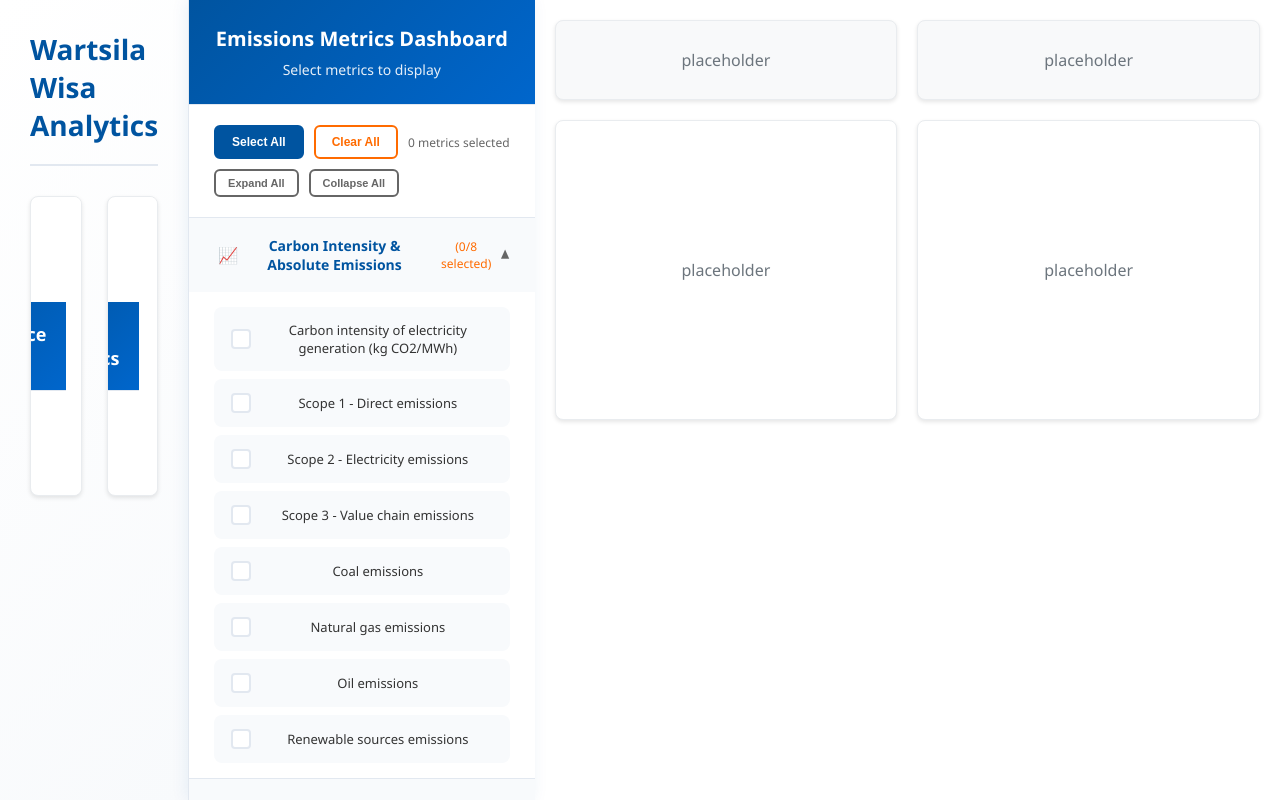
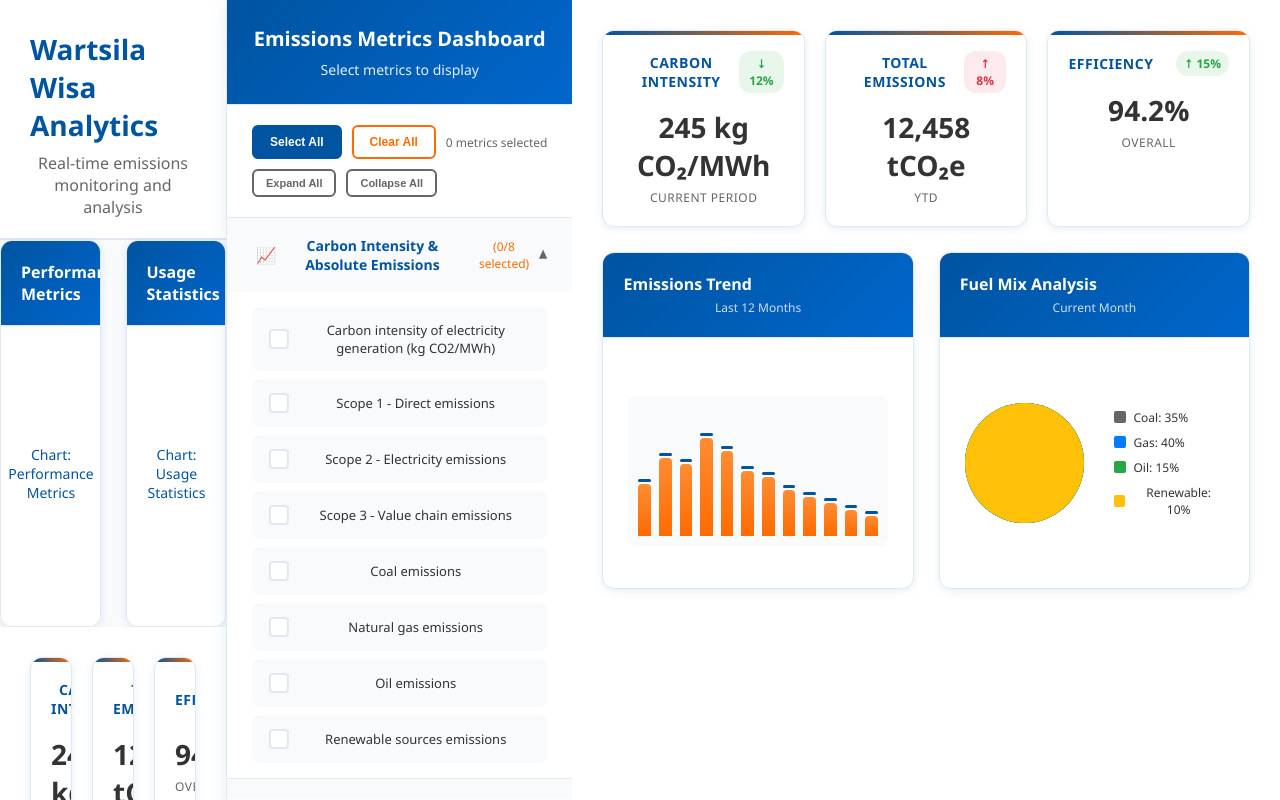
Before and after one commit to JMTI10/wartsila_wisa, a React (Create React App) app: page / in a window 1280 px wide. Shown: the top 800 px of the page. Built offline with nearby package versions, Linux system fonts and the light colour scheme.

Commit message:
Changes to be committed: 	modified:   src/components/DataDisplay.css 	modified:   src/components/DataDisplay.js 	modified:   src/components/MainChart.css 	modified:   src/components/MainChart.js

```diff
--- a/src/components/DataDisplay.css
+++ b/src/components/DataDisplay.css
@@ -1,87 +1,289 @@
 .data-display {
   display: flex;
   flex-direction: column;
-  gap: 20px;
-  padding: 20px;
+  gap: 25px;
+  padding: 30px;
   width: 100%;
-  max-width: 1200px;
+  max-width: 1400px;
   margin: 0 auto;
+  background: var(--wartsila-white);
 }
 
 /* Top row styles for numerical metrics */
 .metrics-row {
-  display: flex;
+  display: grid;
+  grid-template-columns: repeat(3, 1fr);
   gap: 20px;
-  justify-content: space-between;
 }
 
-.metric-container {
-  flex: 1;
-  background-color: #f8f9fa;
-  border: 1px solid #e9ecef;
-  border-radius: 8px;
-  padding: 15px;
-  height: 80px;
-  display: flex;
-  align-items: center;
-  justify-content: center;
-  box-shadow: 0 2px 4px rgba(0, 0, 0, 0.1);
-  transition: box-shadow 0.3s ease;
+.metric-card {
+  background: var(--wartsila-white);
+  border: 1px solid var(--border-light);
+  border-radius: 12px;
+  padding: 20px;
+  box-shadow: 0 2px 8px rgba(0, 84, 160, 0.1);
+  transition: all 0.3s ease;
+  position: relative;
+  overflow: hidden;
 }
 
-.metric-container:hover {
-  box-shadow: 0 4px 8px rgba(0, 0, 0, 0.15);
+.metric-card::before {
+  content: '';
+  position: absolute;
+  top: 0;
+  left: 0;
+  right: 0;
+  height: 4px;
+  background: linear-gradient(90deg, var(--wartsila-blue) 0%, var(--wartsila-orange) 100%);
+}
+
+.metric-card:hover {
+  transform: translateY(-2px);
+  box-shadow: 0 4px 16px rgba(0, 84, 160, 0.15);
+}
+
+.metric-header {
+  display: flex;
+  justify-content: space-between;
+  align-items: center;
+  margin-bottom: 15px;
+}
+
+.metric-header h3 {
+  margin: 0;
+  color: var(--wartsila-blue);
+  font-size: 14px;
+  font-weight: 600;
+  text-transform: uppercase;
+  letter-spacing: 0.5px;
+}
+
+.metric-trend {
+  font-size: 12px;
+  font-weight: 600;
+  padding: 4px 8px;
+  border-radius: 12px;
+}
+
+.metric-trend.positive {
+  background: rgba(40, 167, 69, 0.1);
+  color: #28a745;
+}
+
+.metric-trend.negative {
+  background: rgba(220, 53, 69, 0.1);
+  color: #dc3545;
+}
+
+.metric-value {
+  font-size: 28px;
+  font-weight: 700;
+  color: var(--text-dark);
+  margin-bottom: 5px;
+  text-align: center;
+}
+
+.metric-subtitle {
+  font-size: 12px;
+  color: var(--text-light);
+  text-align: center;
+  text-transform: uppercase;
+  letter-spacing: 0.5px;
 }
 
 /* Bottom row styles for charts */
 .charts-row {
-  display: flex;
-  gap: 20px;
-  justify-content: space-between;
+  display: grid;
+  grid-template-columns: repeat(2, 1fr);
+  gap: 25px;
 }
 
-.chart-container {
-  flex: 1;
-  background-color: #ffffff;
-  border: 1px solid #e9ecef;
-  border-radius: 8px;
+.chart-card {
+  background: var(--wartsila-white);
+  border: 1px solid var(--border-light);
+  border-radius: 12px;
+  padding: 0;
+  box-shadow: 0 2px 8px rgba(0, 84, 160, 0.1);
+  transition: all 0.3s ease;
+  overflow: hidden;
+}
+
+.chart-card:hover {
+  transform: translateY(-2px);
+  box-shadow: 0 4px 16px rgba(0, 84, 160, 0.15);
+}
+
+.chart-header {
   padding: 20px;
-  height: 300px;
+  background: linear-gradient(135deg, var(--wartsila-blue) 0%, #0066cc 100%);
+  border-bottom: 1px solid var(--border-light);
+}
+
+.chart-header h3 {
+  margin: 0;
+  color: var(--wartsila-white);
+  font-size: 16px;
+  font-weight: 600;
+}
+
+.chart-period {
+  font-size: 12px;
+  color: rgba(255, 255, 255, 0.8);
+  margin-top: 5px;
+}
+
+.chart-placeholder {
+  padding: 25px;
+  height: 250px;
   display: flex;
   align-items: center;
   justify-content: center;
-  box-shadow: 0 2px 4px rgba(0, 0, 0, 0.1);
-  transition: box-shadow 0.3s ease;
 }
 
-.chart-container:hover {
-  box-shadow: 0 4px 8px rgba(0, 0, 0, 0.15);
+/* Graph styles matching ChartContainer */
+.placeholder-graph {
+  display: flex;
+  align-items: flex-end;
+  justify-content: center;
+  gap: 8px;
+  height: 150px;
+  width: 100%;
 }
 
-/* Placeholder text styling */
-.placeholder-text {
-  color: #6c757d;
-  font-size: 16px;
-  font-weight: 500;
-  text-align: center;
+.graph-bar {
+  width: 30px;
+  background: linear-gradient(to top, var(--wartsila-orange) 0%, #ff8c33 100%);
+  border-radius: 4px 4px 0 0;
+  min-height: 10px;
+  transition: all 0.3s ease;
+  position: relative;
 }
 
+.graph-bar:hover {
+  transform: scaleY(1.1);
+  background: linear-gradient(to top, var(--wartsila-orange) 0%, #ff9d4d 100%);
+}
+
+.graph-bar::after {
+  content: '';
+  position: absolute;
+  top: -5px;
+  left: 0;
+  right: 0;
+  height: 3px;
+  background: var(--wartsila-blue);
+  border-radius: 2px;
+}
+
+/* Pie chart placeholder */
+.pie-chart-placeholder {
+  width: 120px;
+  height: 120px;
+  border-radius: 50%;
+  background: conic-gradient(
+    #666 0% 35%,
+    #007bff 35% 75%,
+    #28a745 75% 90%,
+    #ffc107 90% 100%
+  );
+  margin-right: 30px;
+  position: relative;
+}
+
+.pie-segment {
+  position: absolute;
+  width: 100%;
+  height: 100%;
+  border-radius: 50%;
+}
+
+.coal { background: conic-gradient(#666 0% 35%); }
+.gas { background: conic-gradient(#007bff 35% 75%); }
+.oil { background: conic-gradient(#28a745 75% 90%); }
+.renewable { background: conic-gradient(#ffc107 90% 100%); }
+
+.pie-legend {
+  display: flex;
+  flex-direction: column;
+  gap: 8px;
+}
+
+.legend-item {
+  display: flex;
+  align-items: center;
+  gap: 8px;
+  font-size: 12px;
+  color: var(--text-dark);
+}
+
+.legend-color {
+  width: 12px;
+  height: 12px;
+  border-radius: 2px;
+}
+
+.legend-color.coal { background: #666; }
+.legend-color.gas { background: #007bff; }
+.legend-color.oil { background: #28a745; }
+.legend-color.renewable { background: #ffc107; }
+
 /* Responsive design */
-@media (max-width: 768px) {
-  .metrics-row,
-  .charts-row {
-    flex-direction: column;
+@media (max-width: 1024px) {
+  .metrics-row {
+    grid-template-columns: repeat(2, 1fr);
   }
 
-  .metric-container {
-    height: 60px;
+  .charts-row {
+    grid-template-columns: 1fr;
+  }
+}
+
+@media (max-width: 768px) {
+  .data-display {
+    padding: 20px;
+    gap: 20px;
   }
 
-  .chart-container {
-    height: 250px;
+  .metrics-row {
+    grid-template-columns: 1fr;
+    gap: 15px;
   }
 
-  .data-display {
+  .metric-card {
     padding: 15px;
   }
+
+  .metric-value {
+    font-size: 24px;
+  }
+
+  .chart-placeholder {
+    padding: 20px;
+    height: 200px;
+  }
+
+  .pie-chart-placeholder {
+    width: 100px;
+    height: 100px;
+    margin-right: 20px;
+  }
 }
+
+@media (max-width: 480px) {
+  .chart-placeholder {
+    flex-direction: column;
+    gap: 15px;
+    text-align: center;
+  }
+
+  .pie-chart-placeholder {
+    margin-right: 0;
+    margin-bottom: 15px;
+  }
+
+  .pie-legend {
+    flex-direction: row;
+    flex-wrap: wrap;
+    justify-content: center;
+  }
+}
--- a/src/components/DataDisplay.js
+++ b/src/components/DataDisplay.js
@@ -6,21 +6,90 @@
     <div className="data-display">
       {/* Top row - Small containers for numerical values */}
       <div className="metrics-row">
-        <div className="metric-container">
-          <span className="placeholder-text">placeholder</span>
+        <div className="metric-card">
+          <div className="metric-header">
+            <h3>Carbon Intensity</h3>
+            <span className="metric-trend positive">↓ 12%</span>
+          </div>
+          <div className="metric-value">245 kg CO₂/MWh</div>
+          <div className="metric-subtitle">Current Period</div>
         </div>
-        <div className="metric-container">
-          <span className="placeholder-text">placeholder</span>
+
+        <div className="metric-card">
+          <div className="metric-header">
+            <h3>Total Emissions</h3>
+            <span className="metric-trend negative">↑ 8%</span>
+          </div>
+          <div className="metric-value">12,458 tCO₂e</div>
+          <div className="metric-subtitle">YTD</div>
+        </div>
+
+        <div className="metric-card">
+          <div className="metric-header">
+            <h3>Efficiency</h3>
+            <span className="metric-trend positive">↑ 15%</span>
+          </div>
+          <div className="metric-value">94.2%</div>
+          <div className="metric-subtitle">Overall</div>
         </div>
       </div>
 
       {/* Bottom row - Larger containers for charts */}
       <div className="charts-row">
-        <div className="chart-container">
-          <span className="placeholder-text">placeholder</span>
+        <div className="chart-card">
+          <div className="chart-header">
+            <h3>Emissions Trend</h3>
+            <span className="chart-period">Last 12 Months</span>
+          </div>
+          <div className="chart-placeholder">
+            <div className="placeholder-graph">
+              <div className="graph-bar" style={{height: '40%'}}></div>
+              <div className="graph-bar" style={{height: '60%'}}></div>
+              <div className="graph-bar" style={{height: '55%'}}></div>
+              <div className="graph-bar" style={{height: '75%'}}></div>
+              <div className="graph-bar" style={{height: '65%'}}></div>
+              <div className="graph-bar" style={{height: '50%'}}></div>
+              <div className="graph-bar" style={{height: '45%'}}></div>
+              <div className="graph-bar" style={{height: '35%'}}></div>
+              <div className="graph-bar" style={{height: '30%'}}></div>
+              <div className="graph-bar" style={{height: '25%'}}></div>
+              <div className="graph-bar" style={{height: '20%'}}></div>
+              <div className="graph-bar" style={{height: '15%'}}></div>
+            </div>
+          </div>
         </div>
-        <div className="chart-container">
-          <span className="placeholder-text">placeholder</span>
+
+        <div className="chart-card">
+          <div className="chart-header">
+            <h3>Fuel Mix Analysis</h3>
+            <span className="chart-period">Current Month</span>
+          </div>
+          <div className="chart-placeholder">
+            <div className="pie-chart-placeholder">
+              <div className="pie-segment coal"></div>
+              <div className="pie-segment gas"></div>
+              <div className="pie-segment oil"></div>
+              <div className="pie-segment renewable"></div>
+            </div>
+            <div className="pie-legend">
+              <div className="legend-item">
+                <span className="legend-color coal"></span>
+                <span>Coal: 35%</span>
+              </div>
+              <div className="legend-item">
+                <span className="legend-color gas"></span>
+                <span>Gas: 40%</span>
+              </div>
+              <div className="legend-item">
+                <span className="legend-color oil"></span>
+                <span>Oil: 15%</span>
+              </div>
+              <div className="legend-item">
+                <span className="legend-color renewable"></span>
+                <span>Renewable: 10%</span>
+              </div>
+            </div>
+          </div>
         </div>
       </div>
     </div>
--- a/src/components/MainChart.css
+++ b/src/components/MainChart.css
@@ -1,14 +1,15 @@
 .main-chart-component {
   flex: 1;
-  padding: 30px;
-  background: var(--wartsila-white);
-  background: linear-gradient(135deg, var(--wartsila-white) 0%, var(--background-light) 100%);
+  background: var(--background-light);
+  display: flex;
+  flex-direction: column;
 }
 
 .main-chart-header {
-  margin-bottom: 30px;
-  padding-bottom: 20px;
+  padding: 30px 30px 20px 30px;
+  background: var(--wartsila-white);
   border-bottom: 2px solid var(--border-light);
+  margin-bottom: 0;
 }
 
 .main-chart-header h1 {
@@ -17,6 +18,19 @@
   font-size: 28px;
   font-weight: 600;
   text-align: left;
+}
+
+.main-chart-header p {
+  margin: 8px 0 0 0;
+  color: var(--text-light);
+  font-size: 16px;
+  font-weight: 400;
+}
+
+.charts-section {
+  padding: 30px;
+  background: var(--wartsila-white);
+  border-bottom: 1px solid var(--border-light);
 }
 
 .charts-horizontal {
@@ -34,9 +48,14 @@
   transform: translateY(-2px);
 }
 
+.data-display-section {
+  flex: 1;
+  background: var(--wartsila-white);
+}
+
 @media (max-width: 768px) {
-  .main-chart-component {
-    padding: 20px;
+  .main-chart-header {
+    padding: 20px 20px 15px 20px;
   }
 
   .main-chart-header h1 {
@@ -44,6 +63,14 @@
     text-align: center;
   }
 
+  .main-chart-header p {
+    text-align: center;
+  }
+
+  .charts-section {
+    padding: 20px;
+  }
+
   .charts-horizontal {
     grid-template-columns: 1fr;
     gap: 20px;
--- a/src/components/MainChart.js
+++ b/src/components/MainChart.js
@@ -1,14 +1,17 @@
 import React from 'react';
 import './MainChart.css';
 import ChartContainer from './ChartContainer';
+import DataDisplay from './DataDisplay';
 
 const MainChart = () => {
   return (
     <div className="main-chart-component">
       <div className="main-chart-header">
         <h1>Wartsila Wisa Analytics</h1>
+        <p>Real-time emissions monitoring and analysis</p>
       </div>
 
+      {/* Top Section: Two small charts side by side */}
       <div className="charts-horizontal">
         <ChartContainer
           title="Performance Metrics"
@@ -19,6 +22,9 @@
           chartId="chart-2"
         />
       </div>
+
+      {/* Data Display Section below the charts */}
+      <DataDisplay />
     </div>
   );
 };
```
